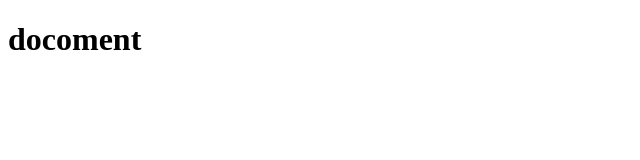
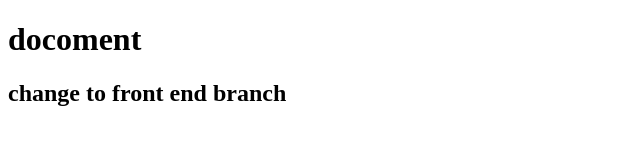
Before and after one commit to Eswari2225/samplerepoHarees, a plain HTML site: page index.html in a window 1280 px wide. Shown: the whole page, without its empty margins (0-640 px from the left). Drawn offline with Linux system fonts and the light colour scheme.

```diff
--- a/index.html
+++ b/index.html
@@ -9,5 +9,8 @@
     <h1>
         docoment
     </h1>
+    <h2>
+        change to front end branch
+    </h2>
 </body>
 </html>
```
